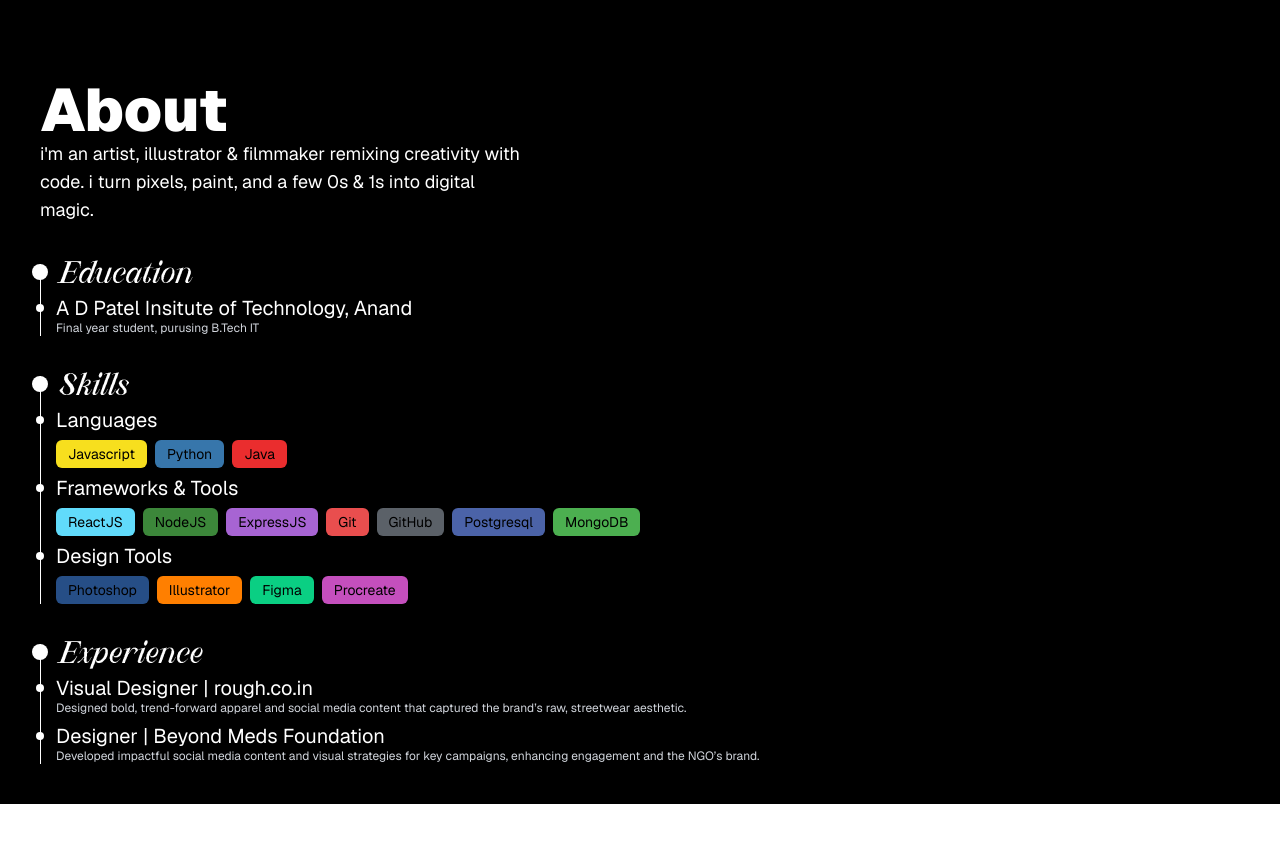
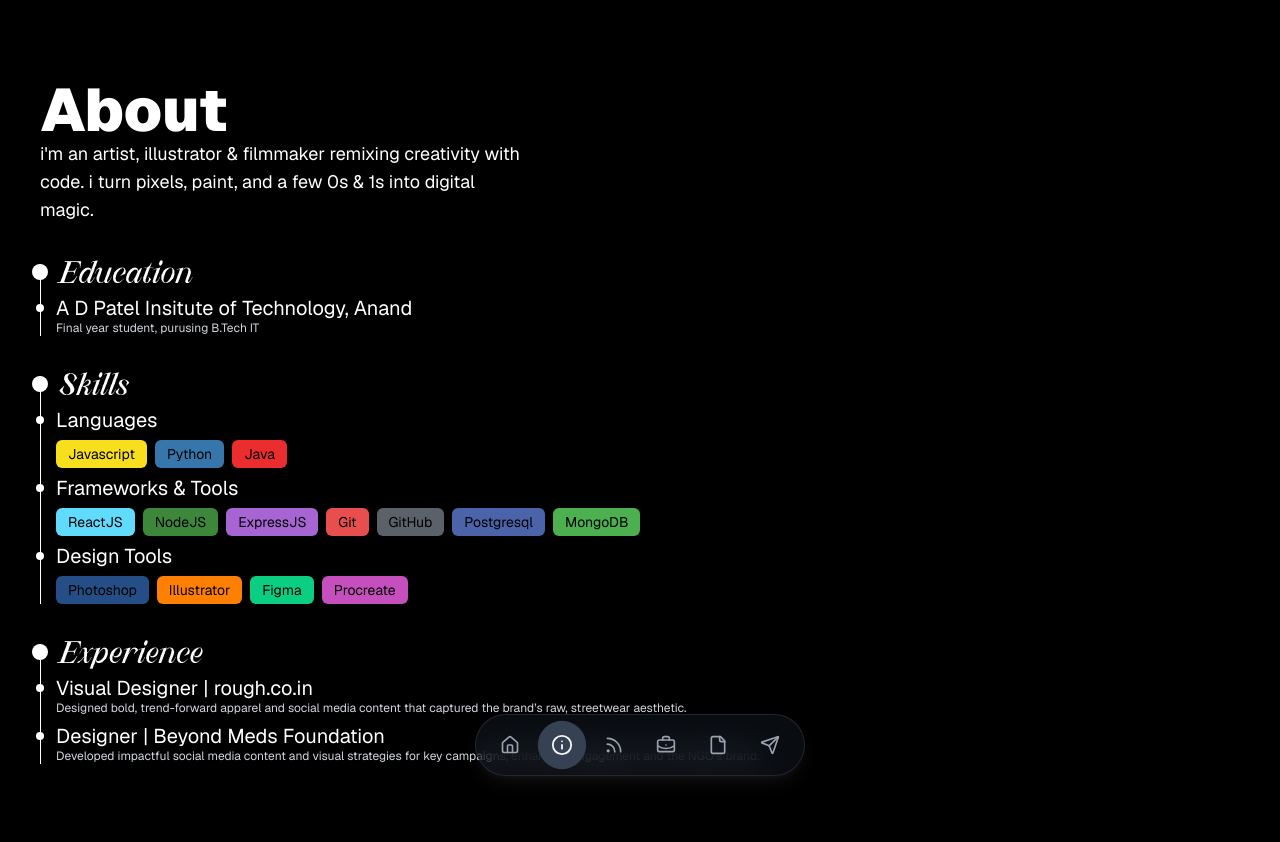
Before and after one commit to DharmBharodiya/dharm-portfolio, a React (Vite) app: page /about in a window 1280 px wide. Shown: the top 842 px of the page. Before the commit the page ends 804 px from the top, so only its background shows below. Built offline with nearby package versions, Linux system fonts and the light colour scheme.

Commit message:
ADD: Added a trial floating dock component.

```diff
--- /dev/null
+++ b/src/components/FloatingDock/Dock.jsx
@@ -0,0 +1,64 @@
+import React, { useEffect, useState } from "react";
+import navItems from "./navItems"; // This should still return array of { href, label, icon }
+
+const FloatingDock = () => {
+  const [pathname, setPathname] = useState("/");
+
+  useEffect(() => {
+    setPathname(window.location.pathname);
+  }, []);
+
+  return (
+    <>
+      {/* Spacer div to prevent content from being hidden */}
+      <div className="h-24" />
+
+      {/* Fixed dock */}
+      <div className="fixed bottom-6 left-1/2 transform -translate-x-1/2 z-50">
+        <div className="bg-white/40 dark:bg-gray-800/30 backdrop-blur-lg rounded-full shadow-lg shadow-black/5 dark:shadow-white/5 border border-gray-200 dark:border-gray-700/50">
+          <nav className="flex items-center p-2">
+            {navItems.map((item, index) => {
+              const Icon = item.icon;
+              const isActive = pathname === item.href;
+
+              return (
+                <a key={index} href={item.href} className="relative group">
+                  {/* Tooltip */}
+                  <span
+                    className="absolute bottom-full left-1/2 -translate-x-1/2 mb-2 px-3 py-1 text-sm
+                                 text-white dark:text-gray-200 bg-gray-800 dark:bg-gray-700 rounded-md
+                                 opacity-0 group-hover:opacity-100 transition-opacity duration-200"
+                  >
+                    {item.label}
+                  </span>
+
+                  {/* Icon Button */}
+                  <div
+                    className={`
+                      p-3 mx-1 rounded-full transition-all duration-300 ease-out
+                      hover:bg-gray-100 dark:hover:bg-gray-700/50
+                      ${isActive ? "bg-gray-100 dark:bg-gray-700 scale-110" : "hover:scale-110"}
+                      group-hover:-translate-y-1
+                    `}
+                  >
+                    <Icon
+                      className={`w-5 h-5 transition-colors duration-200
+                        ${
+                          isActive
+                            ? "text-gray-900 dark:text-gray-100"
+                            : "text-gray-600 dark:text-gray-400"
+                        }
+                      `}
+                    />
+                  </div>
+                </a>
+              );
+            })}
+          </nav>
+        </div>
+      </div>
+    </>
+  );
+};
+
+export default FloatingDock;
--- /dev/null
+++ b/src/components/FloatingDock/navItems.jsx
@@ -0,0 +1,36 @@
+import { Home, Info, Rss, BriefcaseBusiness, File, Send } from "lucide-react";
+
+const navItems = [
+  {
+    label: "Home",
+    href: "/",
+    icon: Home,
+  },
+  {
+    label: "About",
+    href: "/about",
+    icon: Info,
+  },
+  {
+    label: "Blogs",
+    href: "/blogs",
+    icon: Rss,
+  },
+  {
+    label: "Projects",
+    href: "/projects",
+    icon: BriefcaseBusiness,
+  },
+  {
+    label: "Resume",
+    href: "/resume",
+    icon: File,
+  },
+  {
+    label: "Connect",
+    href: "/connect",
+    icon: Send,
+  },
+];
+
+export default navItems;
--- a/src/pages/AboutPage.jsx
+++ b/src/pages/AboutPage.jsx
@@ -4,6 +4,7 @@ import Header from '../components/Header'
 import SkillRepeat from '../components/About/SkillRepeat'
 import Education from '../components/About/Education'
 import Expereince from '../components/About/Expereince'
+import FloatingDock from '../components/FloatingDock/Dock'
 
 function AboutPage() {
   return (
@@ -24,6 +25,7 @@ function AboutPage() {
          timelineHeading="Experience"
          content={<Expereince/>}/>
         </div>
+        <FloatingDock/>
     </div>
   )
 }
```
